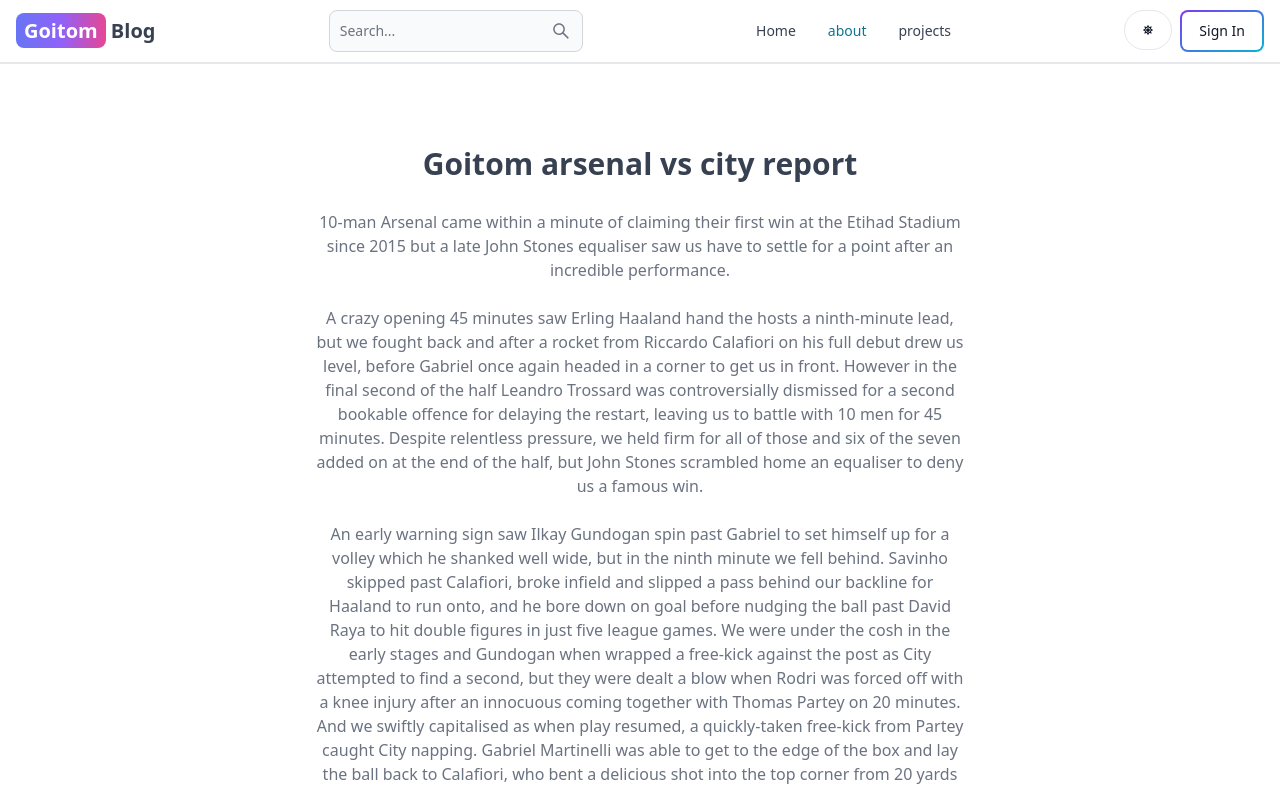
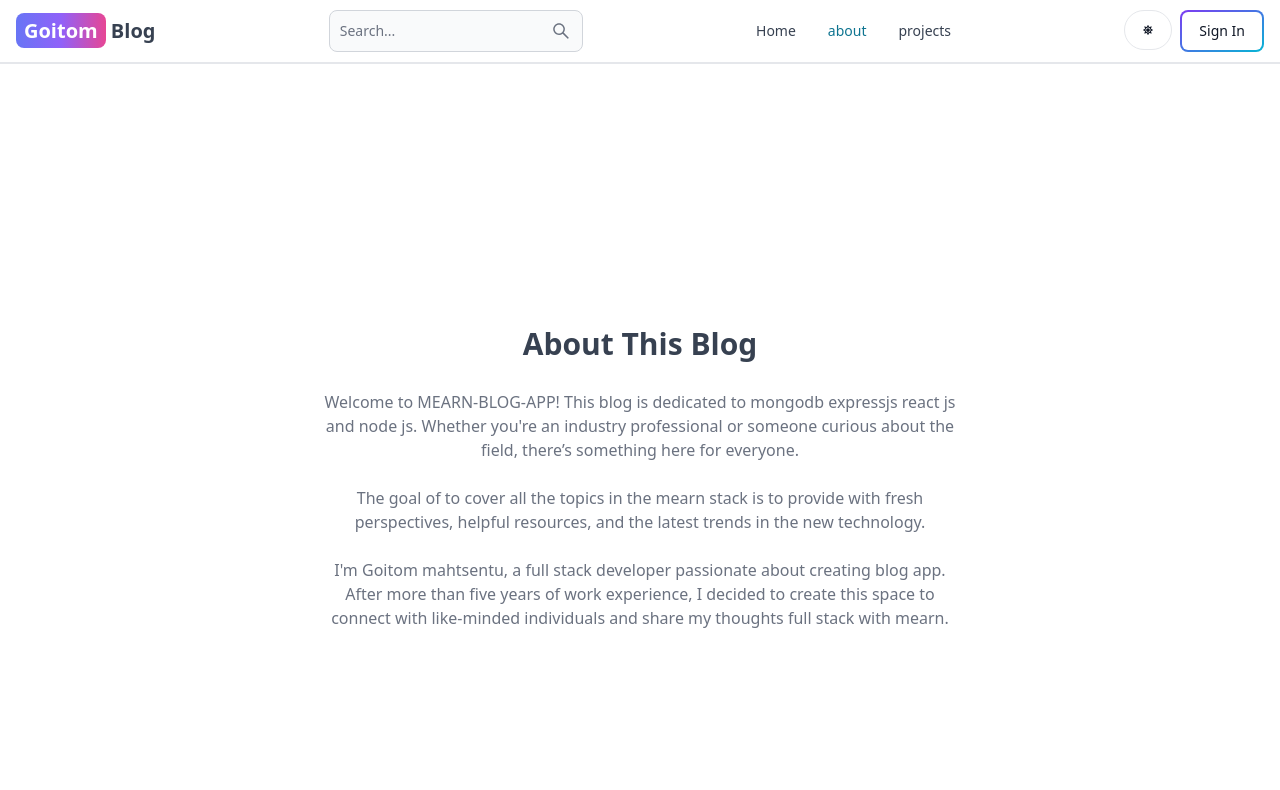
Before and after one commit to goitommahtsentu/mern_blog_app, a React (Vite) app in the folder client/: page /about in a window 1280 px wide. Shown: the top 790 px of the page. Built offline with nearby package versions, Linux system fonts and the light colour scheme; no server answers.

Commit message:
add pre installation

```diff
--- a/client/src/components/CallToAction.jsx
+++ b/client/src/components/CallToAction.jsx
@@ -5,14 +5,14 @@ export default function CallToAction() {
         <div className='flex flex-col sm:flex-row p-3 border border-teal-500 justify-center items-center rounded-tl-3xl rounded-br-3xl text-center'>
             <div className="flex-1 justify-center flex flex-col">
                 <h2 className='text-2xl'>
-                    Want to learn more about JavaScript?
+                    Want to learn more about the developer?
                 </h2>
                 <p className='text-gray-500 my-2'>
-                    Checkout these resources with 100 JavaScript Projects
+                    Checkout these  resources in github
                 </p>
                 <Button gradientDuoTone='purpleToPink' className='rounded-tl-xl rounded-bl-none'>
-                    <a href="https://www.100jsprojects.com" target='_blank' rel='noopener noreferrer'>
-                        100 JavaScript Projects
+                    <a href="https://github.com/goitommahtsentu" target='_blank' rel='noopener noreferrer'>
+                        goitom github  Projects
                     </a>
                 </Button>
             </div>
--- a/client/src/pages/About.jsx
+++ b/client/src/pages/About.jsx
@@ -4,44 +4,25 @@ export default function About() {
             <div className='max-w-2xl mx-auto p-3 text-center'>
                 <div>
                     <h1 className='text-3xl font font-semibold text-center my-7'>
-                        Goitom arsenal vs city report
+                        About This Blog
                     </h1>
                     <div className='text-md text-gray-500 flex flex-col gap-6'>
                         <p>
-                            10-man Arsenal came within a minute of claiming their first win at the Etihad Stadium since
-                            2015 but a late John Stones equaliser saw us have to settle for a point after an incredible
-                            performance.
+                            Welcome to MEARN-BLOG-APP! This blog is dedicated to mongodb expressjs react js and node js.
+                            Whether you're an industry
+                            professional or someone curious about the field, there’s something here for everyone.
                         </p>
 
                         <p>
-                            A crazy opening 45 minutes saw Erling Haaland hand the hosts a ninth-minute lead, but we
-                            fought back and after a rocket from Riccardo Calafiori on his full debut drew us level,
-                            before Gabriel once again headed in a corner to get us in front.
-
-                            However in the final second of the half Leandro Trossard was controversially dismissed for a
-                            second bookable offence for delaying the restart, leaving us to battle with 10 men for 45
-                            minutes.
-
-                            Despite relentless pressure, we held firm for all of those and six of the seven added on at
-                            the end of the half, but John Stones scrambled home an equaliser to deny us a famous win.
+                            The goal of to cover all the topics in the mearn stack is to provide with fresh
+                            perspectives,
+                            helpful resources, and the latest trends in the new technology.
                         </p>
 
                         <p>
-                            An early warning sign saw Ilkay Gundogan spin past Gabriel to set himself up for a volley
-                            which he shanked well wide, but in the ninth minute we fell behind.
-
-                            Savinho skipped past Calafiori, broke infield and slipped a pass behind our backline for
-                            Haaland to run onto, and he bore down on goal before nudging the ball past David Raya to hit
-                            double figures in just five league games.
-
-                            We were under the cosh in the early stages and Gundogan when wrapped a free-kick against the
-                            post as City attempted to find a second, but they were dealt a blow when Rodri was forced
-                            off with a knee injury after an innocuous coming together with Thomas Partey on 20 minutes.
-
-                            And we swiftly capitalised as when play resumed, a quickly-taken free-kick from Partey
-                            caught City napping. Gabriel Martinelli was able to get to the edge of the box and lay the
-                            ball back to Calafiori, who bent a delicious shot into the top corner from 20 yards out that
-                            left Ederson clutching thin air
+                            I'm Goitom mahtsentu, a full stack  developer
+                            passionate about creating blog app. After more than five years of work experience, I decided to create this space to connect with like-minded individuals and share
+                            my thoughts full stack with mearn.
                         </p>
                     </div>
                 </div>
```
Also changed, not shown: 1 other file (tests, documents, lock files or other folders).
